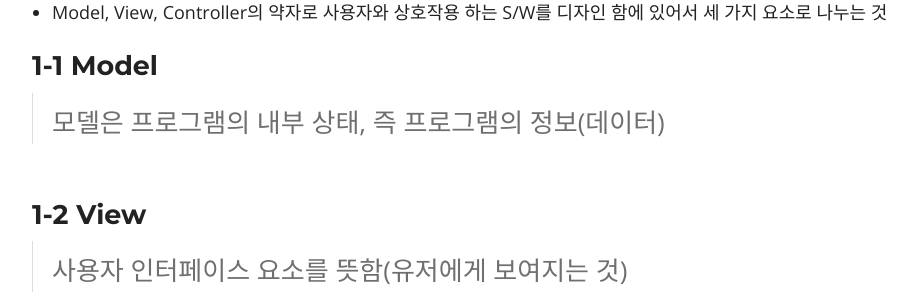
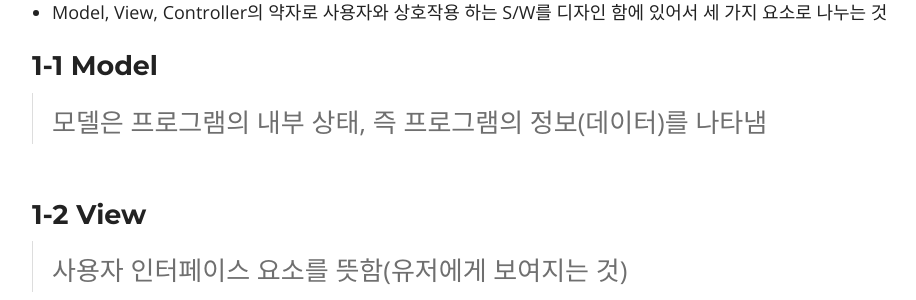
Before and after one commit to Seongmun-Hong/Seongmun-Hong.github.io, a Jekyll site: the page built from _posts/2019-04-29-MVC1-MVC2 .md, in a window 1280 px wide and 900 px high, scrolled down 430 px. Shown: the part 156-456 px from the top of the window, without its empty margins (158-1074 px from the left). Built offline with Jekyll 4.4.1, drawn with Linux system fonts in a browser that asks for light colours; nearby versions of some CDN libraries; library files that are not in the unit come from our copies; comment, search, counter and statistics services are not loaded; some of the changed text lies outside the part shown.

Commit message:
add :  - MVC 내용 추가

```diff
--- a/_posts/2019-04-29-MVC1-MVC2 .md
+++ b/_posts/2019-04-29-MVC1-MVC2 .md
@@ -26,7 +26,7 @@
 
 
 ### 1-1 Model
-> 모델은 프로그램의 내부 상태, 즉 프로그램의 정보(데이터)
+> 모델은 프로그램의 내부 상태, 즉 프로그램의 정보(데이터)를 나타냄
 
 ### 1-2 View
 > 사용자 인터페이스 요소를 뜻함(유저에게 보여지는 것)
@@ -56,7 +56,7 @@
 
  - 들어오는 요청을 다루는 서블릿 단이 있고, 이 서블릿 단이 Controller의 역할을 수헹한다.
  - Controller는 다음에 어떤 작업이 될지, Model이 어떤 작업을 할지 결정하고 모든 작업 후 JSP단에 어떻게 뿌려질 지를 결정하는 것이다.
- - View와 Model은 MVC1과 다르지 않다.
+ - **서블릿은 요청 결과가 들어있는 Beans를 인스턴스와 한다.**
 
 
 ## 4. 정리 및 차이점
```
